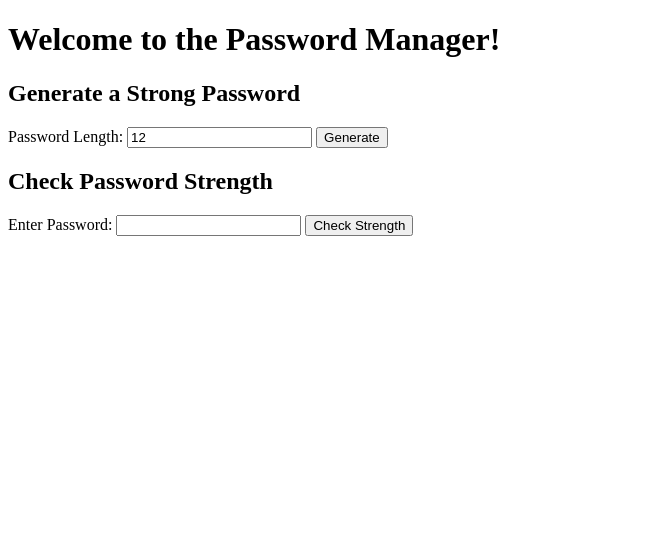
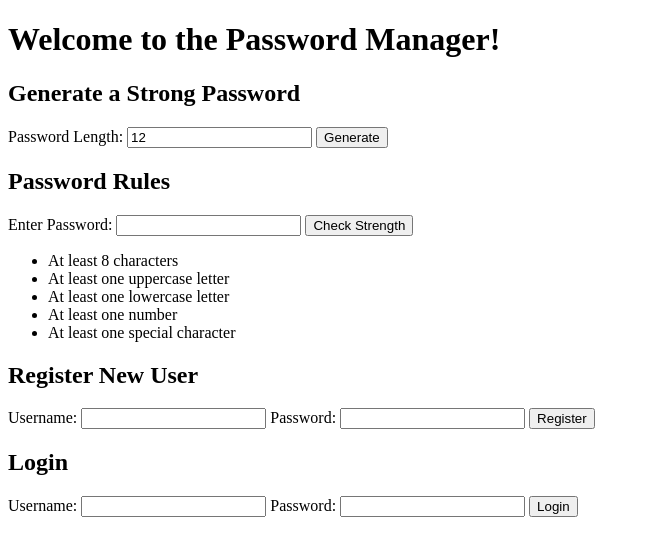
Before and after one commit to alshohb/PasswordManager, a Flask app: template templates/home.html in a window 1280 px wide. Shown: the top 556 px of the page, without its empty margins (0-650 px from the left). Run offline with Flask 3, Linux system fonts and the light colour scheme; the template is opened without the code that fills it, so the values that code supplies are empty.

Commit message:
Display generated password and highlight password rules

```diff
--- a/app.py
+++ b/app.py
@@ -1,9 +1,60 @@
-from flask import Flask, render_template, request, redirect, url_for
+from flask import Flask, render_template, request, redirect, url_for, flash, session
+from utils.password_strength_checker import password_strength
+from utils.password_generator import generate_password
+from models.user import User
+
 app = Flask(__name__)
+app.secret_key = 'Shihab2001'  # Use a secure, random secret key
 
-@app.route('/')
+@app.route('/', methods=['GET'])
 def home():
-    return "Welcome to the Password Manager!"
+    # Pass any flashed messages to the template
+    return render_template('home.html')
+
+@app.route('/generate_password', methods=['POST'])
+def generate():
+    length = int(request.form.get('length', 12))
+    new_password = generate_password(length)
+    return render_template('home.html', generated_password=new_password)
+
+@app.route('/check_strength', methods=['POST'])
+def check():
+    password = request.form['password']
+    strength, message = password_strength(password)
+    flash(message)
+    return render_template('home.html', strength=strength, message=message, checked_password=password)
+
+@app.route('/register', methods=['POST'])
+def register():
+    username = request.form['username']
+    password = request.form['password']
+    strength, message = password_strength(password)
+    if strength == 'Weak':
+        flash(message)
+        return redirect(url_for('home'))
+    try:
+        user = User(username, password)
+        user.create()
+        flash('User registered successfully!')
+    except Exception as e:
+        flash('Registration failed: ' + str(e))
+    return redirect(url_for('home'))
+
+@app.route('/login', methods=['POST'])
+def login():
+    username = request.form['username']
+    password = request.form['password']
+    try:
+        valid_login = User.login(username, password)
+        if valid_login:
+            session['username'] = username
+            flash('Logged in successfully!')
+            return redirect(url_for('home'))
+        else:
+            flash('Invalid username or password')
+    except Exception as e:
+        flash('Login failed: ' + str(e))
+    return redirect(url_for('home'))
 
 if __name__ == '__main__':
     app.run(debug=True)
--- a/create_user.py
+++ b/create_user.py
@@ -4,5 +4,5 @@ def create_user(username, password):
     new_user = User(username, password)
     new_user.create()
 
-#if __name__ == "__main__":
-    #create_user('alshohb', '12345')
+if __name__ == "__main__":
+    create_user('shihab', '123')
--- a/templates/home.html
+++ b/templates/home.html
@@ -4,21 +4,87 @@
     <meta charset="UTF-8">
     <meta name="viewport" content="width=device-width, initial-scale=1.0">
     <title>Password Manager</title>
+    <style>
+        #passwordRules li.met {
+            color: green;
+            font-weight: bold;
+        }
+    </style>
 </head>
 <body>
+    {% with messages = get_flashed_messages() %}
+      {% if messages %}
+        <ul>
+        {% for message in messages %}
+          <li>{{ message }}</li>
+        {% endfor %}
+        </ul>
+      {% endif %}
+    {% endwith %}
+
     <h1>Welcome to the Password Manager!</h1>
+
     <h2>Generate a Strong Password</h2>
+    {% if generated_password %}
+    <p>Your generated password is: <strong>{{ generated_password }}</strong></p>
+    {% endif %}
     <form action="/generate_password" method="post">
         <label for="length">Password Length:</label>
         <input type="number" id="length" name="length" value="12">
         <button type="submit">Generate</button>
     </form>
 
-    <h2>Check Password Strength</h2>
+    <h2>Password Rules</h2>
     <form action="/check_strength" method="post">
-        <label for="password">Enter Password:</label>
-        <input type="text" id="password" name="password">
+        <label for="check_password">Enter Password:</label>
+        <input type="text" id="check_password" name="password" oninput="updatePasswordRules(this.value)">
         <button type="submit">Check Strength</button>
     </form>
+
+    <ul id="passwordRules">
+        <li id="minLength">At least 8 characters</li>
+        <li id="upperCase">At least one uppercase letter</li>
+        <li id="lowerCase">At least one lowercase letter</li>
+        <li id="number">At least one number</li>
+        <li id="specialChar">At least one special character</li>
+    </ul>
+
+    <h2>Register New User</h2>
+    <form action="/register" method="post">
+        <label for="new_username">Username:</label>
+        <input type="text" id="new_username" name="username">
+        <label for="new_password">Password:</label>
+        <input type="password" id="new_password" name="password">
+        <button type="submit">Register</button>
+    </form>
+
+    <h2>Login</h2>
+    <form action="/login" method="post">
+        <label for="login_username">Username:</label>
+        <input type="text" id="login_username" name="username">
+        <label for="login_password">Password:</label>
+        <input type="password" id="login_password" name="password">
+        <button type="submit">Login</button>
+    </form>
+
+    <script type="text/javascript">
+        function updatePasswordRules(password) {
+            const rules = [
+                { id: 'minLength', regex: /.{8,}/ },
+                { id: 'upperCase', regex: /[A-Z]/ },
+                { id: 'lowerCase', regex: /[a-z]/ },
+                { id: 'number', regex: /[0-9]/ },
+                { id: 'specialChar', regex: /[^A-Za-z0-9]/ }
+            ];
+
+            rules.forEach(rule => {
+                if (rule.regex.test(password)) {
+                    document.getElementById(rule.id).classList.add('met');
+                } else {
+                    document.getElementById(rule.id).classList.remove('met');
+                }
+            });
+        }
+    </script>
 </body>
 </html>
```
Also changed, not shown: controllers/login_controller.py (+3 -5 lines), models/user.py (+65 -24 lines), controllers/__init__.py (added), models/__init__.py (added), users.db, utils/__init__.py (added), views/__init__.py (added).
